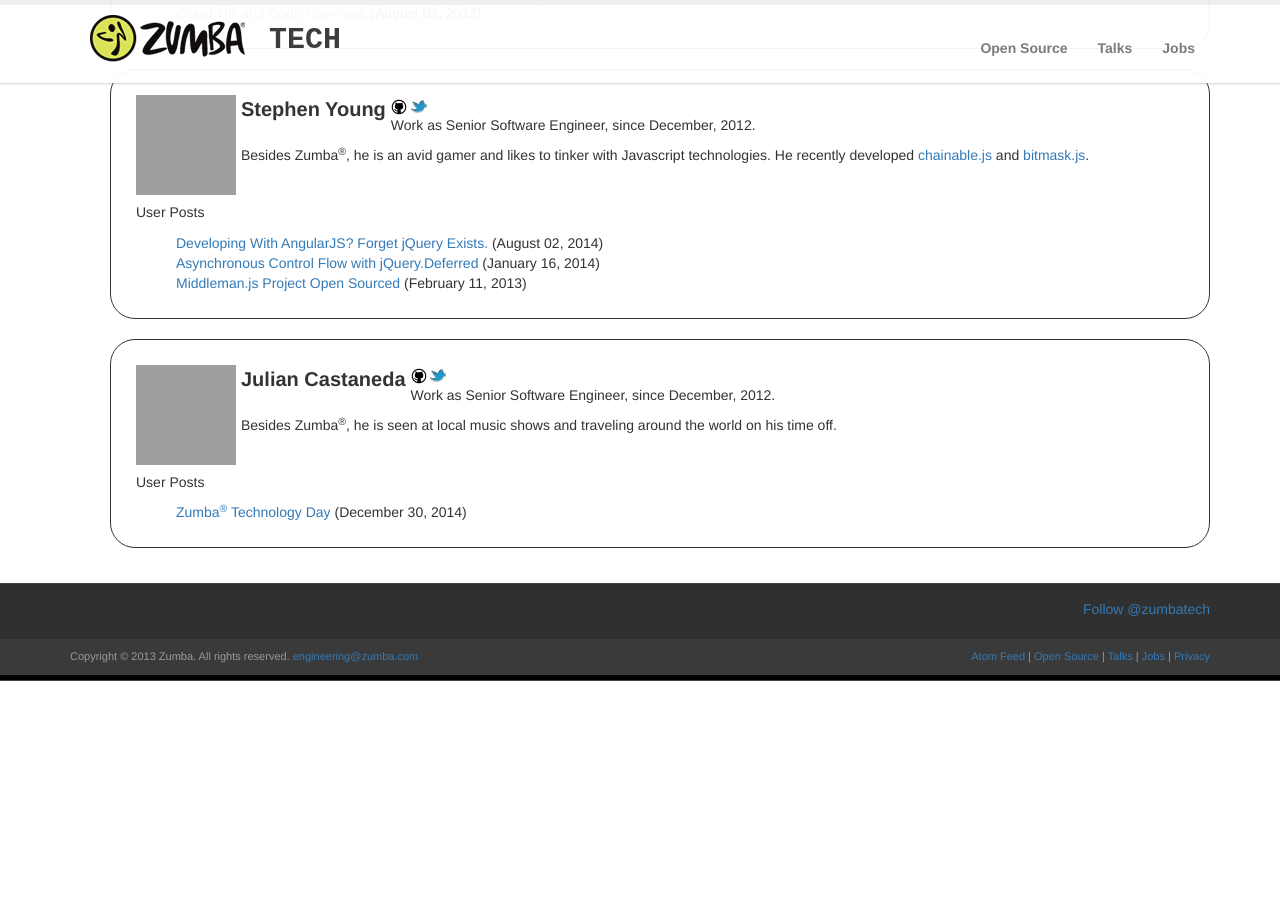
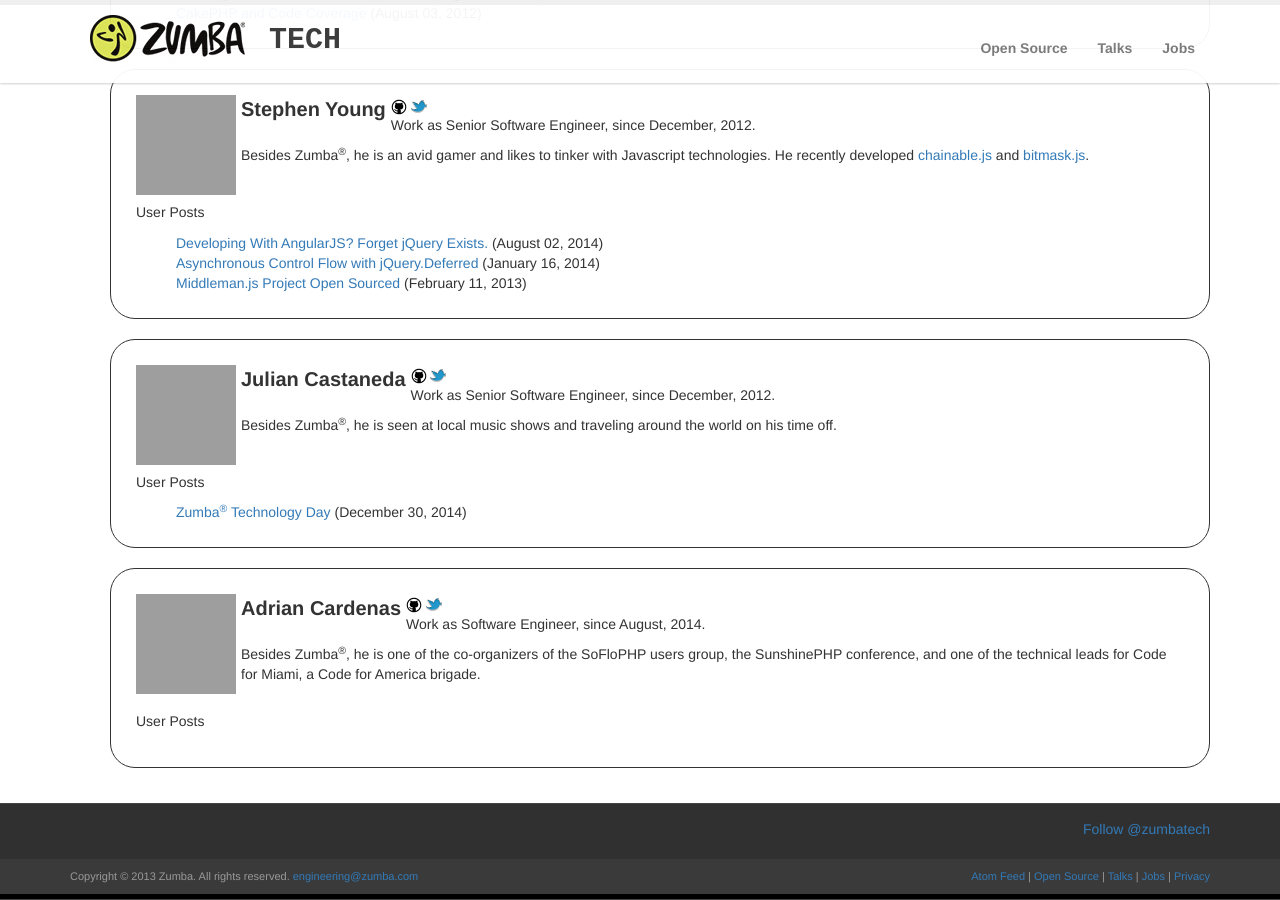
Before and after one commit to zumba/zumba.github.com, a Jekyll site: the page built from about.html, in a window 1280 px wide and 900 px high, scrolled down 1205 px. Built offline with Jekyll 4.4.1, drawn with Linux system fonts in a browser that asks for light colours; nearby versions of some CDN libraries; comment, search, counter and statistics services are not loaded; before the commit the page ends 1886 px from its top, so only the background shows below that; grey boxes are pictures that could not be loaded.

```diff
--- a/_config.yml
+++ b/_config.yml
@@ -66,6 +66,15 @@ authors:
     twitter: juliancc
     gravatar: 454c4cbd40877eaf37790af917092093
     about: Besides Zumba<sup>&reg;</sup>, he is seen at local music shows and traveling around the world on his time off.
+  aramonc:
+    name: Adrian Cardenas
+    email: adrian.cardenas@zumba.com
+    position: Software Engineer
+    start_date: 2014-08-25
+    github: aramonc
+    twitter: aramonc
+    gravatar: c41323a7dc18ea64a7f617e85ffb8c9a
+    about: Besides Zumba<sup>&reg;</sup>, he is one of the co-organizers of the SoFloPHP users group, the SunshinePHP conference, and one of the technical leads for Code for Miami, a Code for America brigade.
 
 #job listings
 jobs:
```
